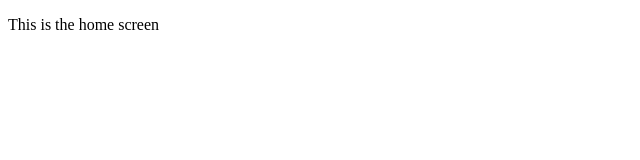
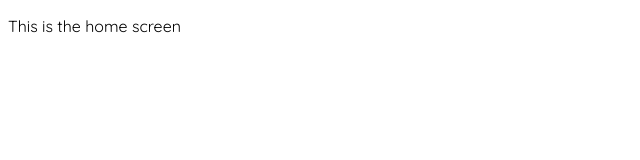
Before and after one commit to lwurl/sports-betting-sandbox, a React (Create React App) app: page / in a window 1280 px wide. Shown: the top 160 px of the page, without its empty margins (0-640 px from the left). Built offline with nearby package versions, Linux system fonts and the light colour scheme.

Commit message:
add material UI and set font type

```diff
--- a/package.json
+++ b/package.json
@@ -3,6 +3,7 @@
   "version": "0.1.0",
   "private": true,
   "dependencies": {
+    "@material-ui/core": "^3.9.3",
     "@reach/router": "^1.2.1",
     "@types/jest": "^24.0.12",
     "@types/node": "^12.0.1",
--- /dev/null
+++ b/src/index.css
@@ -0,0 +1,9 @@
+@import url('https://fonts.googleapis.com/css?family=Quicksand');
+@font-face {
+  font-family: 'Quicksand', sans-serif;
+  src: url('https://fonts.googleapis.com/css?family=Quicksand');
+}
+
+body {
+  font-family: 'Quicksand';
+}
--- a/src/index.tsx
+++ b/src/index.tsx
@@ -1,6 +1,7 @@
 import React from "react";
 import ReactDOM from "react-dom";
 import App from "./App";
+import "./index.css";
 import * as serviceWorker from "./serviceWorker";
 
 ReactDOM.render(<App />, document.getElementById("root"));
```
Also changed, not shown: 1 other file (tests, documents, lock files or other folders).
